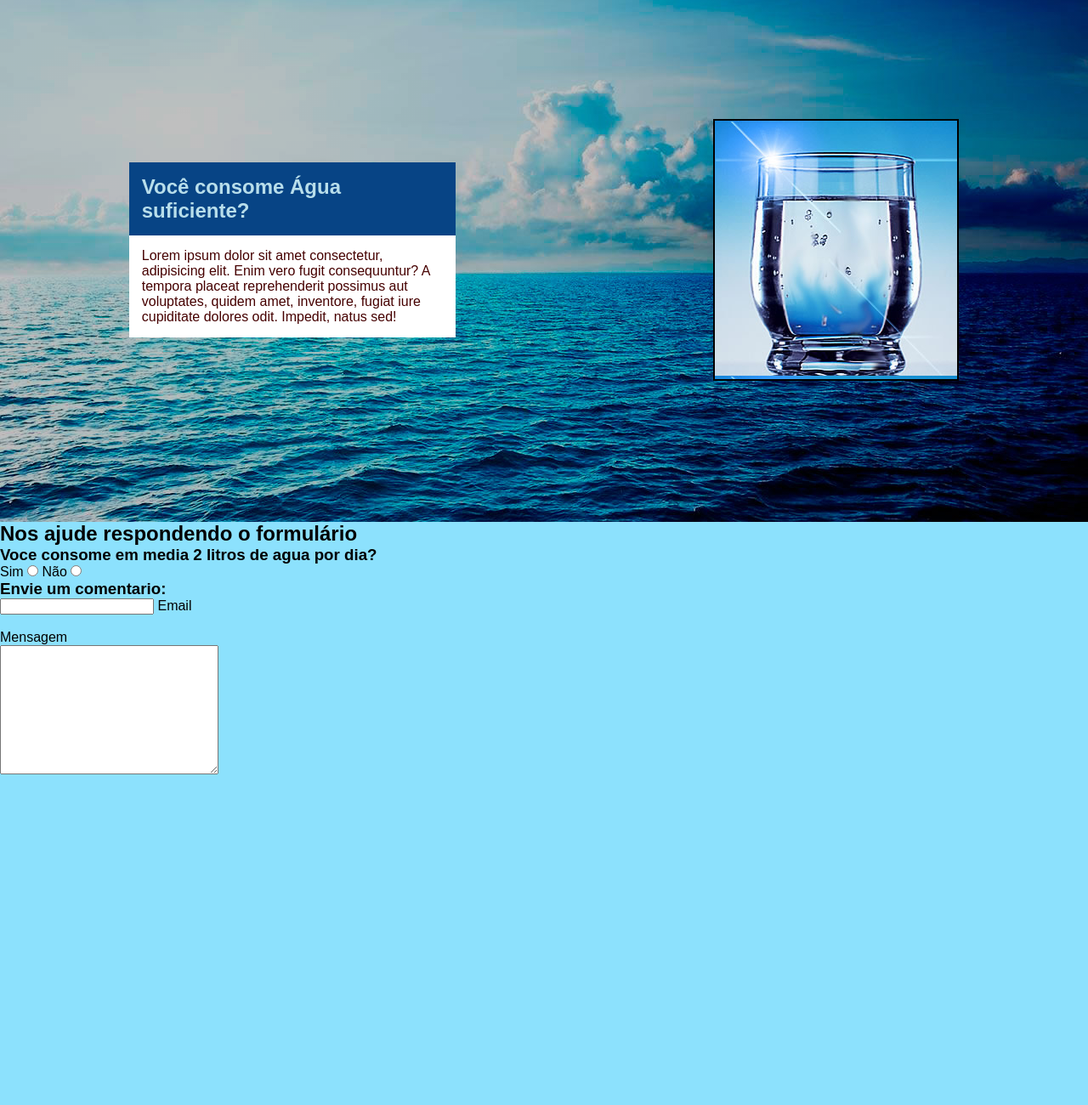
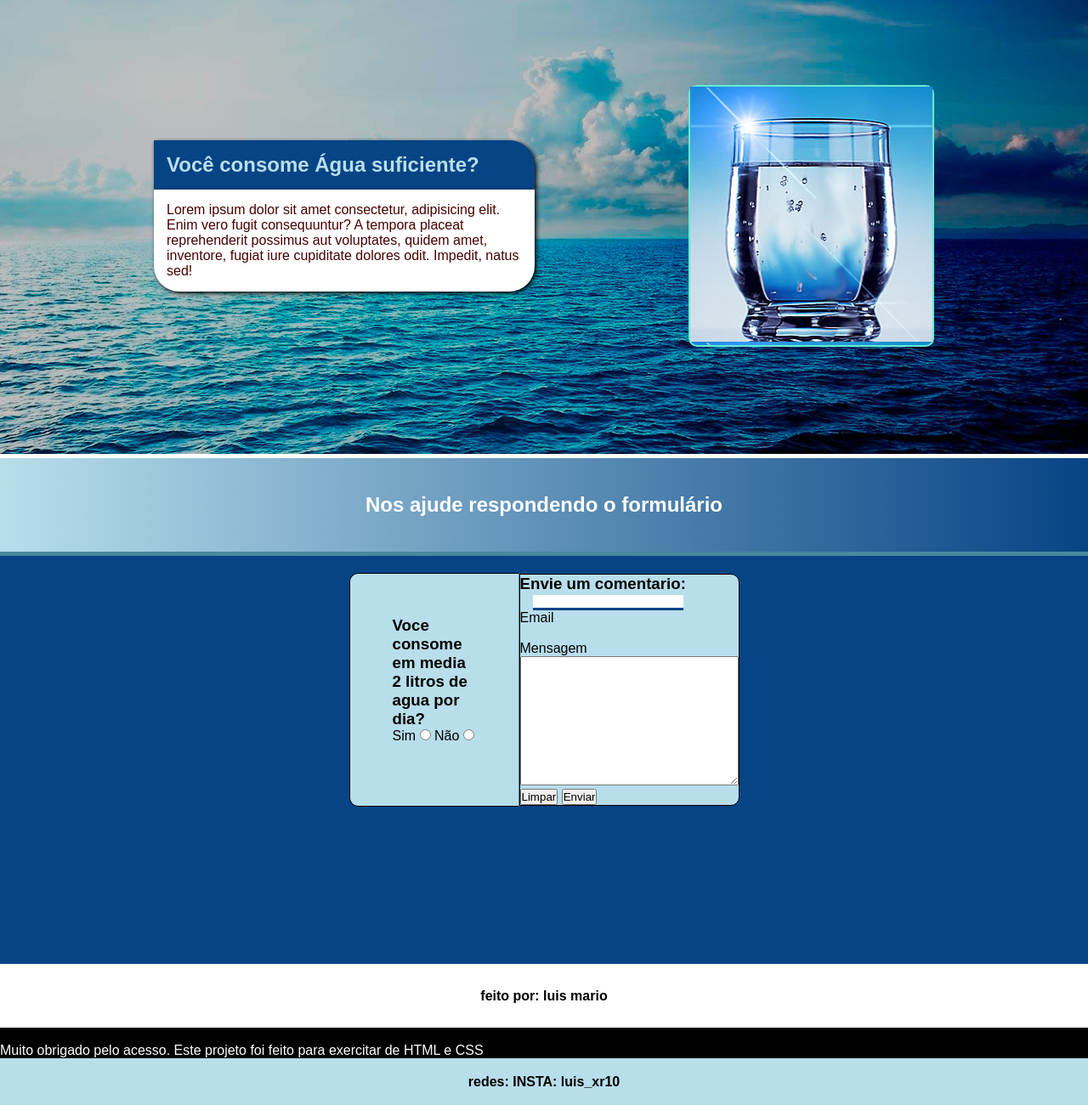
Before and after one commit to LuisMario10/Praticando, a plain HTML site: page Praticando CSS/Projeto Landing Page/index.html in a window 1280 px wide. Shown: the part 97-1397 px from the top of the page at 85% size. Before the commit the page ends 1012 px from the top, so only its background shows below. Drawn offline with Linux system fonts and the light colour scheme.

Commit message:
"PROJETO FINALIZADO"

```diff
--- a/Praticando CSS/Projeto Landing Page/estilos/style.css
+++ b/Praticando CSS/Projeto Landing Page/estilos/style.css
@@ -15,6 +15,7 @@
 
 body {
     background-color: var(--cor3);
+    height: 100vh;
 }
 
 header {
@@ -67,34 +68,113 @@ header .btn {
     padding: 10px;
 }
 
+header .btn:hover {
+    padding: 12px;
+}
+
 main .secao-principal {
     background: linear-gradient(rgba(0,0,0,.25), rgba(0,0,0,.25)), url("../Imagens/calor-oceano.jpg");
     background-position: center;
     background-size: cover;
-    height: 80vh;
+    height: 70vh;
     display: flex;
-    justify-content: space-around;
+    flex-wrap: wrap;
+    justify-content: space-evenly;
     align-items: center;
 }
 
 main .secao-principal .foto {
-    border: 2px solid black;
+    border: 2px solid rgb(102, 235, 208);
+    border-radius: 10px;
     background: url("../Imagens/Copo_agua.jpg")
 }
 
 #titulo-texto, #descricao {
     color: rgb(70, 0, 0);
     padding: 15px;
-    width: 30vw;
+    width: 35vw;
     height: 30%;
+    box-shadow: 2px 2px 5px black;
 }
 
 #titulo-texto {
     background:var(--cordark);
     color: var(--cor4);
+    border-radius: 0px 30px 0px 0px;
 }
 
 #descricao {
     background: white;
+    height: 40%;
+    border-radius: 0px 0px 30px 30px;
+}
+
+main .secao-formulario {
+    background: var(--cordark);
+    height: 75vh;
+}
+
+main .secao-formulario h2 {
+    background: linear-gradient(to left, var(--cordark),var(--cor4));
+    color: white;
+    line-height: 110px;
+    text-align: center;
+    font-weight: bolder;
+    border-top: 5px solid white;
+    border-bottom: 5px solid var(--cor1);
+}
+
+main .secao-formulario form  {
+    display: flex;
+    justify-content: center;
+    align-items: center;
+}
+
+.perguntas, .comentarios {
+    background: var(--cor4);
+    border: 1px solid black;
+    margin-top: 20px;
 
 }
+
+.perguntas {
+    width: 200px;
+    padding: 20px;
+    height: 275px;
+    border-right: 1px solid var(--cor1);
+    border-radius: 10px 0px 0px 10px;
+    padding: 50px;
+}
+
+.comentarios {
+    border-radius: 0px 10px 10px 0px;
+}
+
+#iemail {
+    margin-left: 15px;
+    border: none;
+    border-bottom: 3px solid var(--cordark);
+    background: rgb(255, 255, 255);
+}
+
+footer {
+    background: black;
+}
+
+footer h4 {
+    background: white;
+    text-align: center;
+    line-height: 75px;
+}
+footer p {
+
+    color: white;
+}
+
+footer .redes {
+    background:rgb(184, 222, 235);
+    color: black;
+    font-weight: bold;
+    text-align: center;
+    line-height: 55px;
+}
--- a/Praticando CSS/Projeto Landing Page/index.html
+++ b/Praticando CSS/Projeto Landing Page/index.html
@@ -31,25 +31,34 @@
                 <img src="Imagens/Copo_agua.jpg" alt="copo de agua">
             </div>
         </section>
-        <section>
-            <h2>Nos ajude respondendo o formulário</h2>
+        <section class="secao-formulario">
+            <h2 id="titulo-form">Nos ajude respondendo o formulário</h2>
             <form action="#" method="post">
+                <div class="perguntas">
                     <h3>Voce consome em media 2 litros de agua por dia?</h3>
                     <label for="sim">Sim</label>
                     <input type="radio" name="escolha" id="sim">
                     <label for="nao">Não</label>
                     <input type="radio" name="escolha" id="nao">
+                </div>
 
+                <div class="comentarios">
                     <h3>Envie um comentario: </h3>
-                <input type="email" name="email" id="iemail">
+                    <input type="email" name="email" id="iemail"><br>
                     <label for="iemail">Email</label><br><br>
                     <label for="imens">Mensagem</label><br>
-                <textarea name="mensag" id="" cols="30" rows="10"></textarea>
+                    <textarea name="mensag" id="" cols="30" rows="10"></textarea><br>
+                    <input type="reset" value="Limpar">
+                    <input type="submit" value="Enviar">
+                </div>
             </form>
         </section>
     </main>
     <footer>
+        <h4>feito por: luis mario</h4><br>
+        <p>Muito obrigado pelo acesso. Este projeto foi feito para exercitar de HTML e CSS</p>
 
+        <p class="redes">redes: INSTA: luis_xr10</p>
     </footer>
 </body>
 </html>
```
Lines whose indentation alone changed are shown as unchanged.
